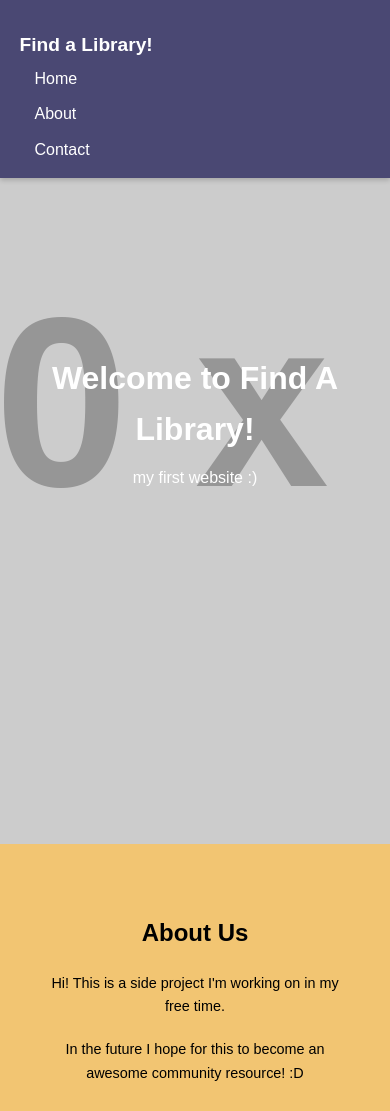
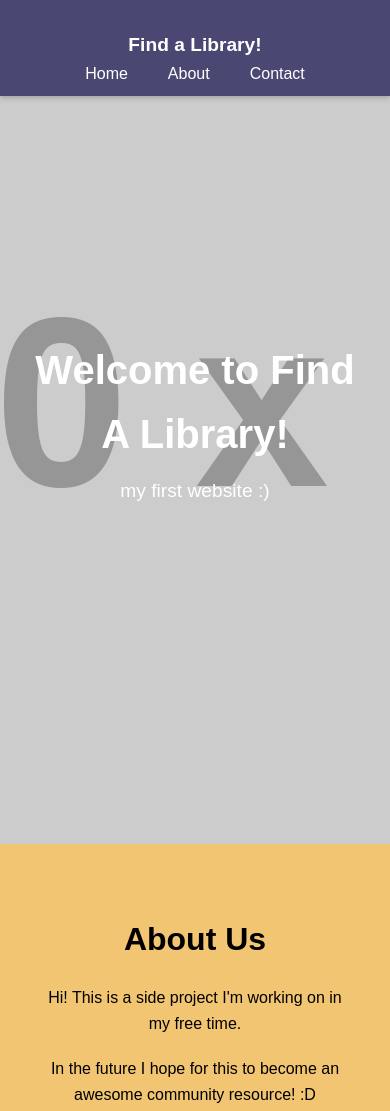
Before and after one commit to findalibrary/findalibrary.org, a plain HTML site: page www/index.html in a window 390 px wide. Shown: the top 1111 px of the page. Drawn offline with Linux system fonts and the light colour scheme; placeholder pictures from the web are drawn by us.

Commit message:
Update index.html
mobile 2

```diff
--- a/www/index.html
+++ b/www/index.html
@@ -41,14 +41,19 @@
 
         header .container {
             display: flex;
-            justify-content: space-between;
-            align-items: center;
+            flex-direction: column; /* Stack title and nav vertically */
+            align-items: center; /* Center align items horizontally */
         }
 
         header h1 {
             margin: 0;
             font-size: 1.5rem;
             padding: 0 20px;
+        }
+
+        header nav {
+            display: flex;
+            flex-direction: row; /* Horizontal layout for nav items */
         }
 
         header nav ul {
@@ -176,39 +181,23 @@
         @media (max-width: 768px) {
             header .container {
                 flex-direction: column;
-                align-items: flex-start;
+                align-items: center;
             }
 
             header nav ul {
-                flex-direction: column;
-                width: 100%;
+                flex-direction: row; /* Ensure horizontal layout */
+                justify-content: center; /* Center items horizontally */
+                padding: 0;
             }
 
             header nav ul li {
-                margin: 5px 0;
+                margin: 0 5px; /* Adjusted margin for better spacing on mobile */
             }
 
             header h1 {
                 font-size: 1.2rem;
                 padding: 0;
-            }
-
-            #showcase h1 {
-                font-size: 2rem;
-            }
-
-            #showcase p {
-                font-size: 1rem;
-            }
-
-            #about h2,
-            #contact h2 {
-                font-size: 1.5rem;
-            }
-
-            #about p,
-            #contact p {
-                font-size: 0.9rem;
+                text-align: center;
             }
         }
     </style>
```
